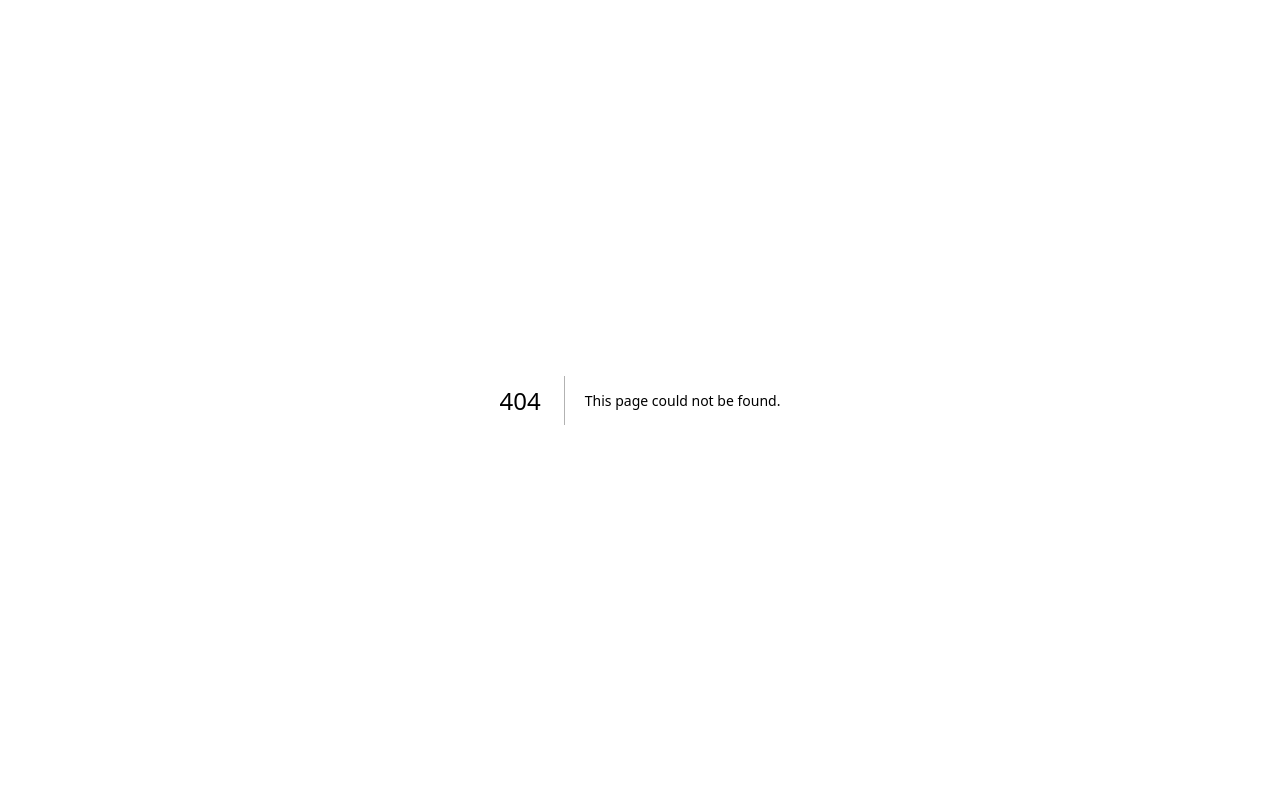
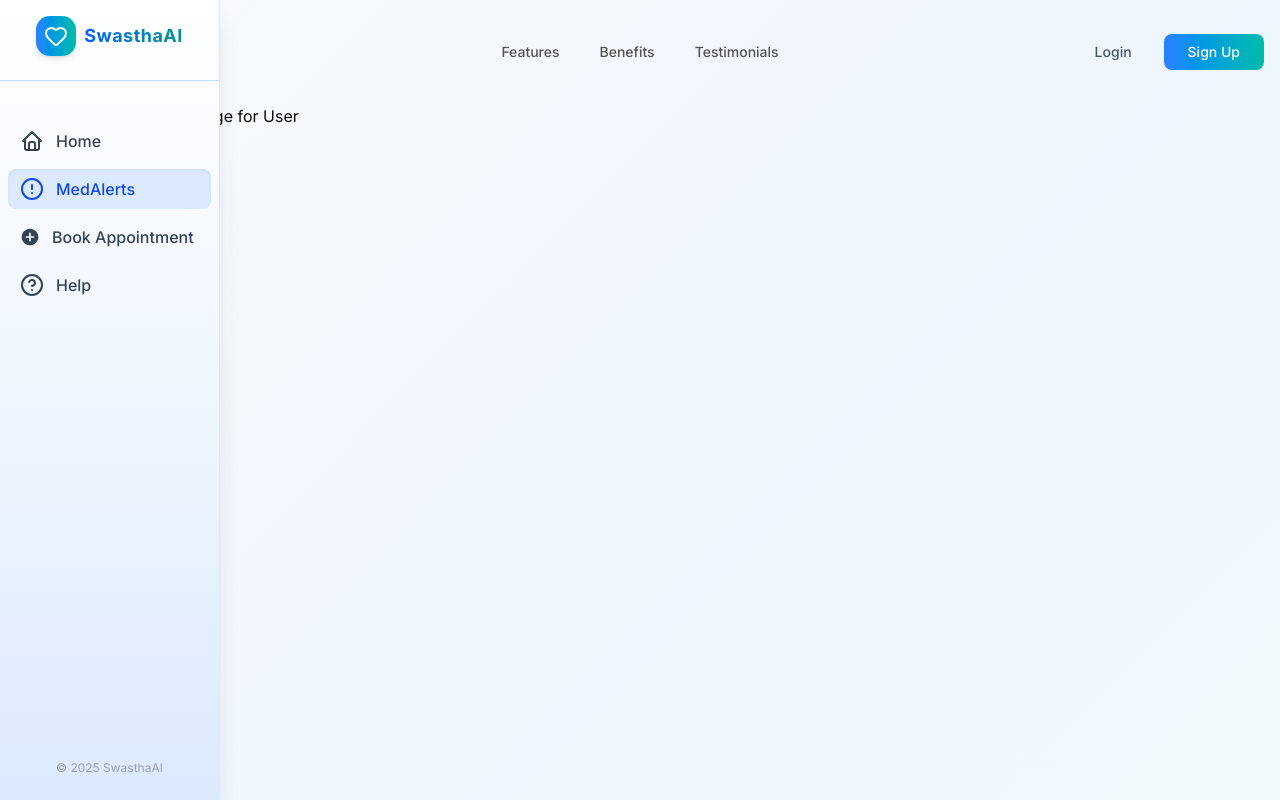
Before and after one commit to SuhasKanwar/SwasthaAI, a Next.js app: page /u/dashboard/med-alerts in a window 1280 px wide. Before the commit this address had no page. Shown: the top 800 px of the page. Built offline with nearby package versions, Linux system fonts and the light colour scheme.

Commit message:
Seperated doc and user

```diff
--- a/src/app/(app)/dashboard/layout.tsx
+++ b/src/app/(app)/d/dashboard/layout.tsx
@@ -7,22 +7,22 @@ const sidebarLinks = [
     {
         name: "Home",
         icon: <IconHome />,
-        link: "/home",
+        link: "/d/home",
     },
     {
         name: "MedAlerts",
         icon: <AlertCircle />,
-        link: "/dashboard/med-alerts",
+        link: "/d/dashboard/med-alerts",
     },
     {
         name: "Book Appointment",
         icon: <MdAddCircle />,
-        link: "/dashboard/book-appointment",
+        link: "/d/dashboard/book-appointment",
     },
     {
         name: "Help",
         icon: <HelpCircle />,
-        link: "/dashboard/help",
+        link: "/d/dashboard/help",
     },
 ]
 
--- /dev/null
+++ b/src/app/(app)/d/dashboard/page.tsx
@@ -0,0 +1,19 @@
+"use client";
+
+import { useAuth } from "@/providers/AuthProvider";
+
+export default function DashboardPage() {
+    const { isLoggedIn, token } = useAuth();
+
+    return (
+    <div className="flex flex-col items-center justify-center min-h-screen">
+      <h1 className="text-3xl font-bold mb-4">Dashboard</h1>
+      <p className="text-gray-700">Welcome to your doctor dashboard!</p>
+        {isLoggedIn ? (
+            <p className="text-green-600 mt-4">You are logged in with token: {token?.slice(0, 20)}...</p>
+        ) : (
+            <p className="text-red-600 mt-4">You are not logged in.</p>
+        )}
+    </div>
+  );
+}
--- /dev/null
+++ b/src/app/(app)/u/dashboard/layout.tsx
@@ -0,0 +1,36 @@
+import Sidebar from "@/components/Sidebar";
+import { IconHome } from "@tabler/icons-react";
+import { AlertCircle, HelpCircle } from "lucide-react";
+import { MdAddCircle } from "react-icons/md";
+
+const sidebarLinks = [
+    {
+        name: "Home",
+        icon: <IconHome />,
+        link: "/u/dashboard/home",
+    },
+    {
+        name: "MedAlerts",
+        icon: <AlertCircle />,
+        link: "/u/dashboard/med-alerts",
+    },
+    {
+        name: "Book Appointment",
+        icon: <MdAddCircle />,
+        link: "/u/dashboard/book-appointment",
+    },
+    {
+        name: "Help",
+        icon: <HelpCircle />,
+        link: "/u/dashboard/help",
+    },
+]
+
+export default function DashboardLayout({ children }: { children: React.ReactNode }) {
+  return (
+    <main>
+      <Sidebar items={sidebarLinks} />
+      {children}
+    </main>
+  );
+}
--- a/src/app/(app)/dashboard/med-alerts/page.tsx
+++ b/src/app/(app)/u/dashboard/med-alerts/page.tsx
@@ -1,7 +1,7 @@
 export default function MedAlertsPage() {
     return (
         <section className="min-h-screen w-full pl-27 pt-12">
-            Med Alerts Page
+            Med Alerts Page for User
         </section>
     );
 }
--- a/src/app/(auth)/login/page.tsx
+++ b/src/app/(auth)/login/page.tsx
@@ -74,7 +74,7 @@ export default function LoginPage() {
         setToken(data.token);
         toast.success("Login successful!");
         setStep("done");
-        router.push("/dashboard");
+        router.push("/u/dashboard");
       } else if (data.redirectTo === "setup-pin") {
         toast.info("Please set up your security PIN.");
       } else {
--- /dev/null
+++ b/src/lib/api.ts
@@ -0,0 +1,15 @@
+import axios from "axios";
+
+const api = axios.create({
+  baseURL: `${process.env.NEXT_PUBLIC_USER_BACKEND_BASE_URL}/api`,
+});
+
+api.interceptors.request.use((config) => {
+  const token = sessionStorage.getItem("access_token");
+  if (token && config.headers) {
+    config.headers.Authorization = `Bearer ${token}`;
+  }
+  return config;
+});
+
+export default api;
```
Also changed, not shown: src/app/(app)/u/dashboard/page.tsx (renamed from src/app/(app)/dashboard/page.tsx).
